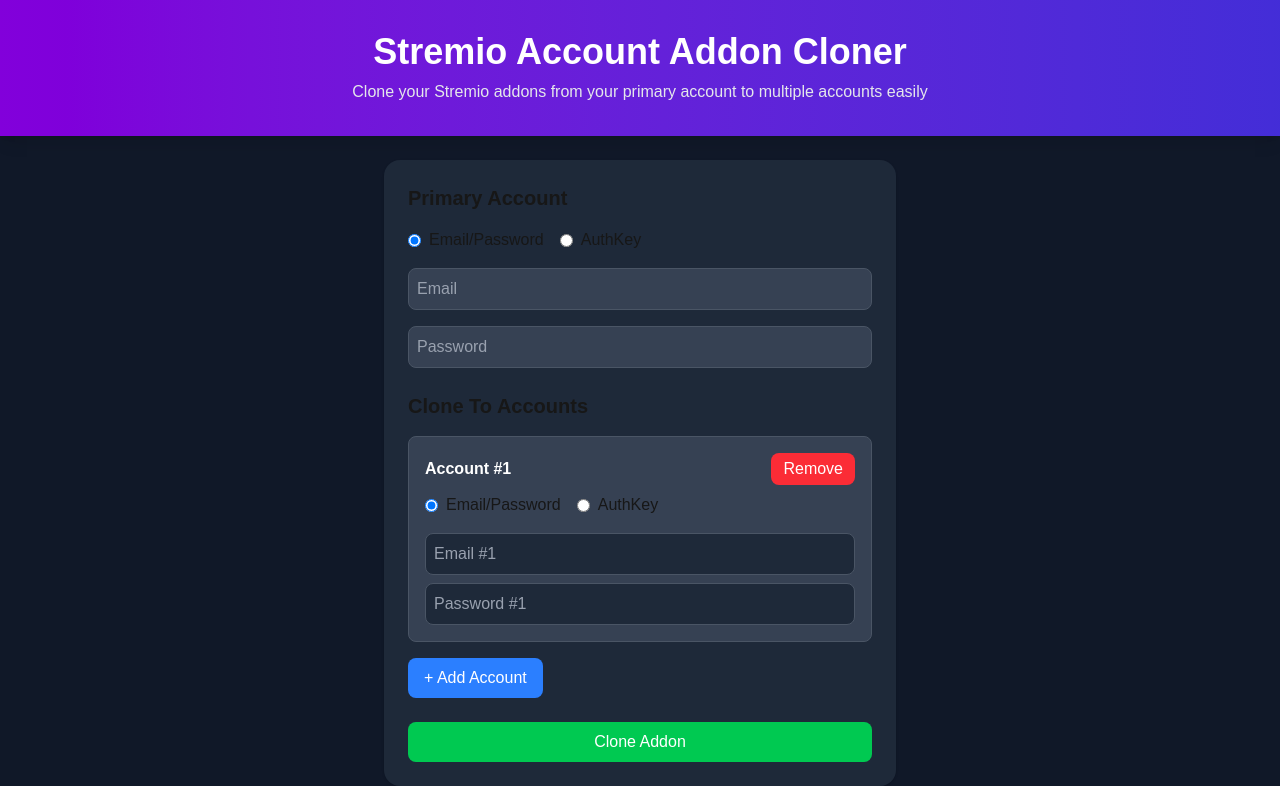
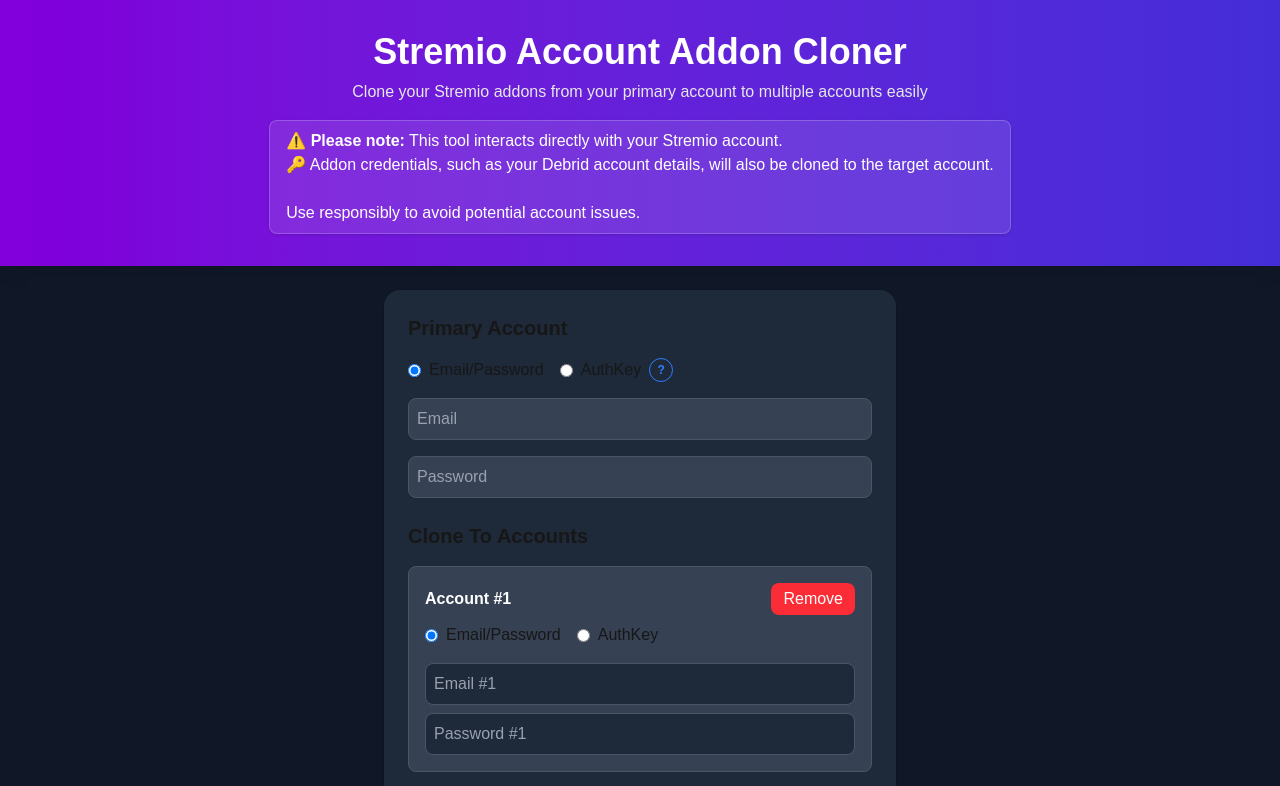
Before and after one commit to oozmakafa/stremio-account-addon-cloner, a Next.js app: page / in a window 1280 px wide. Shown: the top 786 px of the page. Built offline with nearby package versions, Linux system fonts and the light colour scheme.

Commit message:
Updatedd header

```diff
--- a/src/app/page.tsx
+++ b/src/app/page.tsx
@@ -48,6 +48,7 @@
 
   const [alert, setAlert] = useState<{ type: "success" | "error"; message: string } | null>(null);
   const [loading, setLoading] = useState(false);
+  const [showTooltip, setShowTooltip] = useState(false);
 
   const handleSubmit = async () => {
     // Check primary account
@@ -116,8 +117,19 @@
           <p className="mt-2 text-gray-200 text-sm md:text-base">
             Clone your Stremio addons from your primary account to multiple accounts easily
           </p>
+
+          {/* Blended Soft Warning */}
+          <div className="mt-4 inline-block bg-white/10 border border-white/20 rounded-lg px-4 py-2 text-white text-sm md:text-base shadow-sm text-left">
+            ⚠️ <b>Please note:</b> This tool interacts directly with your Stremio account.
+            <br />
+            🔑 Addon credentials, such as your Debrid account details, will also be cloned to the target account.
+            <br />
+            <br />
+            Use responsibly to avoid potential account issues.
+          </div>
         </div>
       </header>
+
 
       {/* Alert */}
       {alert && (
@@ -158,17 +170,55 @@
               />
               <span>Email/Password</span>
             </label>
+            {/* AuthKey option */}
             <label className="flex items-center space-x-2">
               <input
                 type="radio"
                 name="primaryMode"
                 value="authkey"
                 checked={primaryAccount.mode === "authkey"}
-                onChange={() =>
-                  handlePrimaryChange("mode", "authkey")
-                }
+                onChange={() => handlePrimaryChange("mode", "authkey")}
               />
-              <span>AuthKey</span>
+
+              <span className="flex items-center">
+                AuthKey
+                <div className="relative ml-2">
+                  <button
+                    type="button"
+                    className="text-blue-500 font-bold rounded-full w-6 h-6 text-xs flex items-center justify-center border border-blue-500 hover:bg-blue-100"
+                    onClick={() => setShowTooltip(!showTooltip)}
+                  >
+                    ?
+                  </button>
+
+                  {showTooltip && (
+                    <div className="absolute top-full mt-2 left-1/2 -translate-x-1/2 bg-gray-800 text-white text-sm rounded p-3 w-72 shadow-lg z-10">
+                      <strong>How to get your AuthKey:</strong>
+                      <ol className="list-decimal list-inside mt-1 space-y-1">
+                        <li>
+                          Log in to{" "}
+                          <a
+                            href="https://web.stremio.com/"
+                            target="_blank"
+                            rel="noopener noreferrer"
+                            className="underline text-blue-300"
+                          >
+                            web.stremio.com
+                          </a>
+                        </li>
+                        <li>Open the browser console (F12 or Ctrl+Shift+I)</li>
+                        <li>
+                          Run:{" "}
+                          <code className="bg-gray-700 px-1 py-0.5 rounded break-all">
+                            JSON.parse(localStorage.getItem("profile")).auth.key
+                          </code>
+                        </li>
+                        <li>Copy the output and paste it here</li>
+                      </ol>
+                    </div>
+                  )}
+                </div>
+              </span>
             </label>
           </div>
 
```
